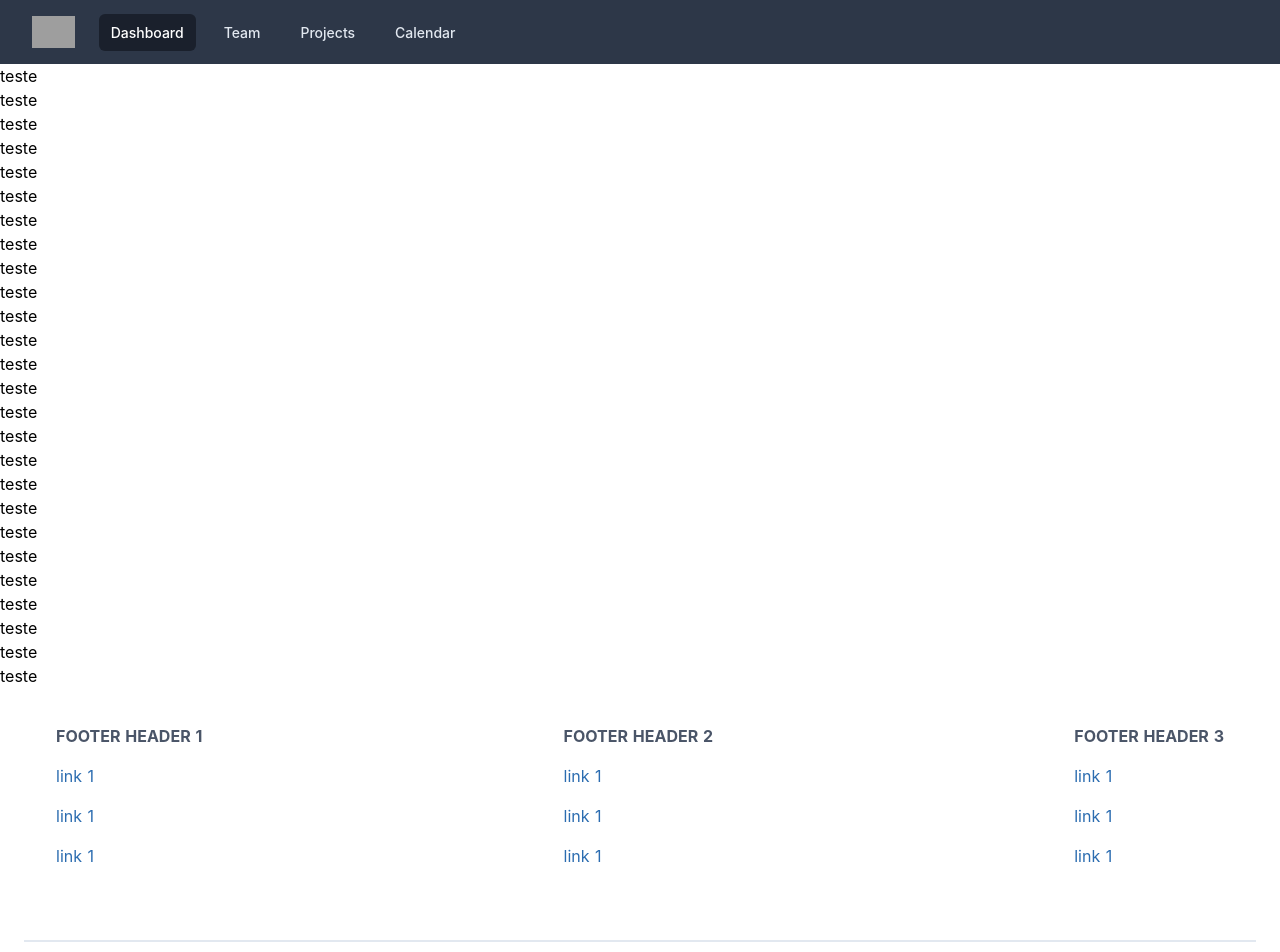
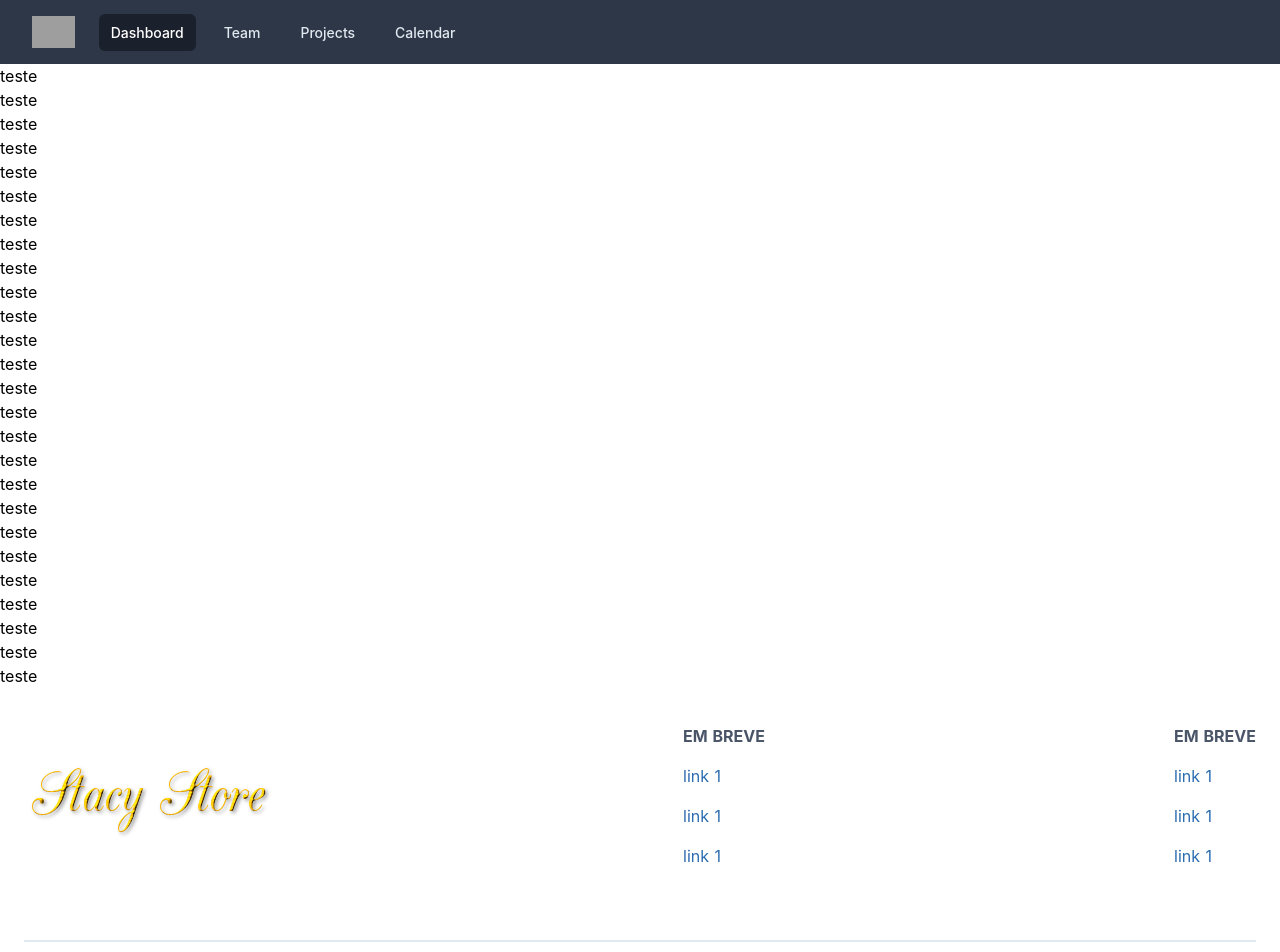
Before and after one commit to Th3mike/projeto-integrador, a Nuxt app: page / in a window 1280 px wide. Shown: the top 952 px of the page. Built offline with nearby package versions, Linux system fonts and the light colour scheme; grey boxes are pictures that could not be loaded.

Commit message:
implementação da logo no footer

```diff
--- a/components/Footer.vue
+++ b/components/Footer.vue
@@ -4,21 +4,18 @@
     <div class="container mx-auto px-6">
 
         <div class="sm:flex sm:mt-8">
-            <div class="mt-8 sm:mt-0 sm:w-full sm:px-8 flex flex-col md:flex-row justify-between">
-                <div class="flex flex-col">
-                    <span class="font-bold text-gray-700 uppercase mb-2">Footer header 1</span>
-                    <span class="my-2"><a href="#" class="text-blue-700  text-md hover:text-blue-500">link 1</a></span>
-                    <span class="my-2"><a href="#" class="text-blue-700  text-md hover:text-blue-500">link 1</a></span>
-                    <span class="my-2"><a href="#" class="text-blue-700  text-md hover:text-blue-500">link 1</a></span>
+            <div class="mt-8 sm:mt-0 sm:w-full sm:px-0 flex flex-col md:flex-row justify-between">
+                <div class="flex flex-col justify-center">
+                    <img src="../assets/img/logo.png" alt="Stacy Store logo"/>
                 </div>
                 <div class="flex flex-col">
-                    <span class="font-bold text-gray-700 uppercase mt-4 md:mt-0 mb-2">Footer header 2</span>
+                    <span class="font-bold text-gray-700 uppercase mt-40 md:mt-0 mb-2">EM BREVE</span>
                     <span class="my-2"><a href="#" class="text-blue-700 text-md hover:text-blue-500">link 1</a></span>
                     <span class="my-2"><a href="#" class="text-blue-700  text-md hover:text-blue-500">link 1</a></span>
                     <span class="my-2"><a href="#" class="text-blue-700 text-md hover:text-blue-500">link 1</a></span>
                 </div>
                 <div class="flex flex-col">
-                    <span class="font-bold text-gray-700 uppercase mt-4 md:mt-0 mb-2">Footer header 3</span>
+                    <span class="font-bold text-gray-700 uppercase mt-4 md:mt-0 mb-2">EM BREVE</span>
                     <span class="my-2"><a href="#" class="text-blue-700  text-md hover:text-blue-500">link 1</a></span>
                     <span class="my-2"><a href="#" class="text-blue-700  text-md hover:text-blue-500">link 1</a></span>
                     <span class="my-2"><a href="#" class="text-blue-700  text-md hover:text-blue-500">link 1</a></span>
```
Also changed, not shown: assets/img/logo.png (added).
